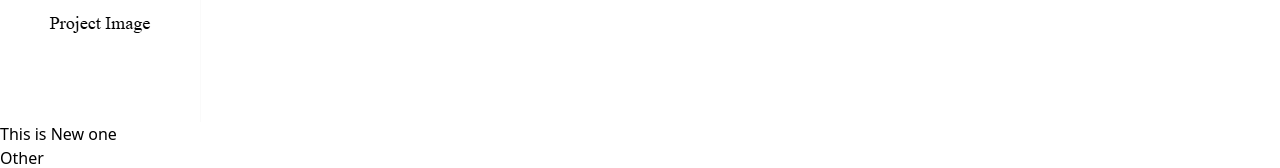
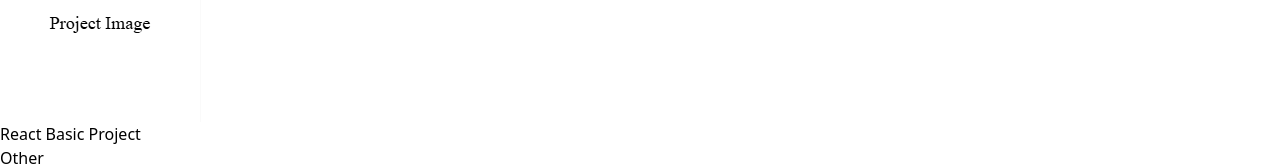
Before and after one commit to mtalha729/portfolio, a React (Vite) app: page / in a window 1280 px wide. Shown: the part 2340-2508 px from the top of the page. Built offline with nearby package versions, Linux system fonts and the light colour scheme.

Commit message:
Update UI and fix bugs

```diff
--- a/src/Components/Work/Work.jsx
+++ b/src/Components/Work/Work.jsx
@@ -17,7 +17,7 @@ export default function Work()
 
     }, [SelectedModel])
     const projects=[
-        {id:1 , title: "This is New one", description:"This is for you",                         category: "Other",    Image: "/images/cardimage1.png",  imgClass:" w-[50%] " , live:"https://password-generator-8av5.vercel.app/"},
+        {id:1 , title: "React Basic Project", description:"Password Generaor",                         category: "Other",    Image: "/images/cardimage1.png",  imgClass:" w-[50%] " , live:"https://password-generator-8av5.vercel.app/"},
         {id:2 , title: "New UI",          description:"New Ui New UI New UI New UI New UI New UI New UI", category: "Amazon",   Image: "/images/newui.png" ,  gallery:["/images/hero1.png", "/images/Talha.png" , "/images/newui.png"]},
         {id:3,  title: "Talha Developments",description:"Modern & Minimalistic Modern & Minimalistic Modern & Minimalistic Modern & Minimalistic",                                               category: "Other",    Image: "/images/cardimage1.png", imgClass:" w-[50%] " },
         {id:4 , title: "Modern & Minimalistic",description:"Modern & Minimalistic Modern & Minimalistic Modern & Minimalistic Modern & Minimalistic Modern & Minimalistic",                      category: "UI/UX" ,   Image: "/images/cardimage2.png" },
@@ -95,10 +95,8 @@ export default function Work()
                                     <div className="w-full h-screen flex-1 mt-[100px]">
                                      {/* mt-[100px] to offset fixed header height */}
                                          <div className="w-full h-full bg-gray-200 p-10 flex flex-col justify-center        items-center">
-                                         <h3 className="text-xl md:text-3xl text-gray-800 font-bold">No Images Available</h3>
 
-                                         <img src={SelectedModel.gallery} className="w-auto h-auto"/>
-                                         <a href={SelectedModel.live}>vist {SelectedModel.title}</a>
+                                         <a className="p-6 bg-slate-600 rounded-lg text-white" href={SelectedModel.live}> Click To Vist {SelectedModel.description}</a>
                                          </div>
                                     </div>
                                 </div>
```
